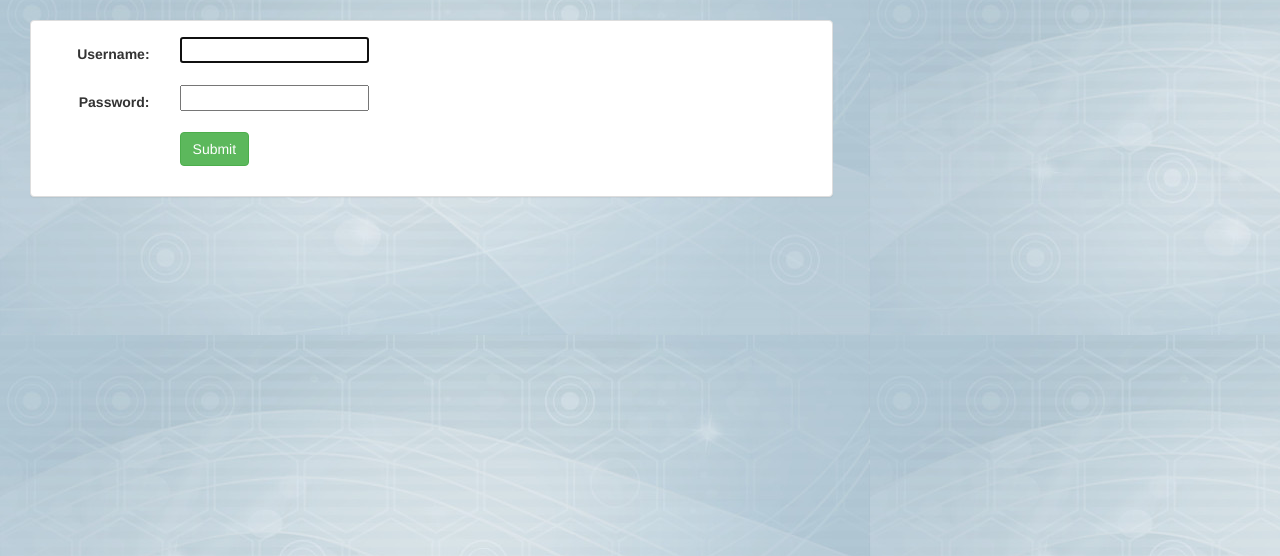
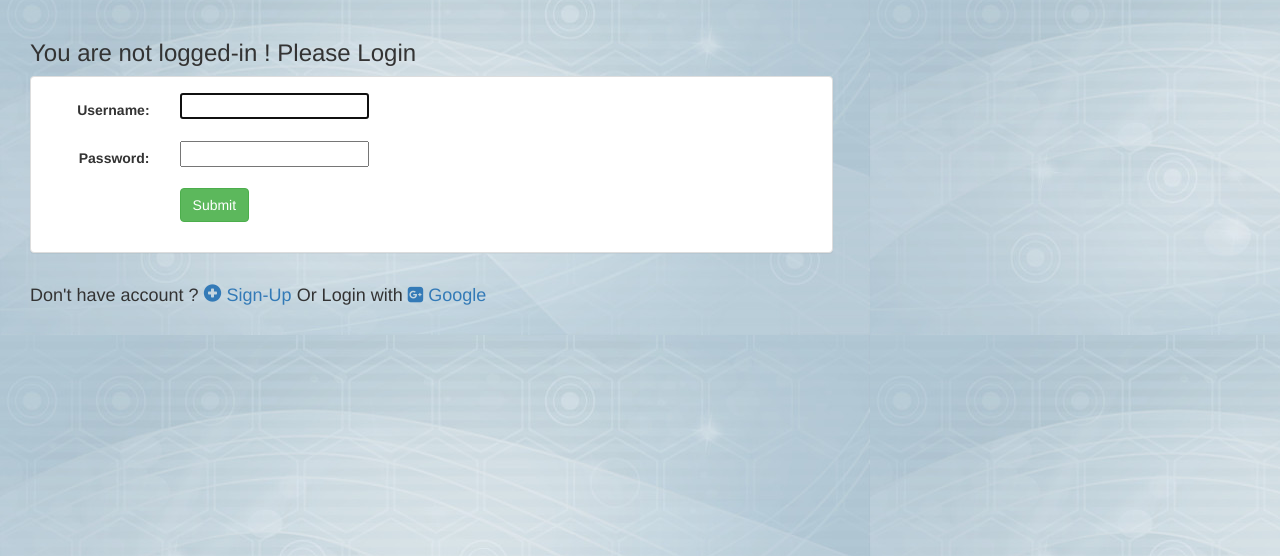
Before and after one commit to abs9594/Django_MusicalWorld, a Django app: page /login/ in a window 1280 px wide. Shown: the part 52-608 px from the top of the page. Run offline with Django 3.2, Linux system fonts and the light colour scheme; some libraries are stand-ins or nearby versions.

Commit message:
Added Google Authentication using django-allauth

```diff
--- a/Music/urls.py
+++ b/Music/urls.py
@@ -1,5 +1,6 @@
 from django.urls import path, re_path
 from . import views
+from rest_framework.urlpatterns import format_suffix_patterns
 
 app_name = 'Music'
 
@@ -14,6 +15,13 @@ urlpatterns = [
     # music/album/add
     re_path(r'^album/add/$', views.PlaylistCreate, name='add-playlist'),
 
-    re_path(r'^playlist/$', views.UserPlaylist, name='playlist')
+    re_path(r'^playlist/$', views.UserPlaylist, name='playlist'),
+
+    re_path(r'^albumrest/$', views.AlbumRest.as_view(), name='albumrest'),
+
+    re_path(r'^songrest/$', views.SongRest, name='songrest'),
+
 
 ]
+
+urlpatterns = format_suffix_patterns(urlpatterns)
--- a/MusicalWorld/urls.py
+++ b/MusicalWorld/urls.py
@@ -28,8 +28,11 @@ urlpatterns = [
     re_path(r'^registration/$',views.UserFormView.as_view(),name='registration'),
     re_path(r'^login/$',LoginView.as_view(template_name='MusicalWorld/login_form.html'),name='login'),
     re_path(r'^logout/$',LogoutView.as_view(),name='logout'),
+    re_path(r'^accounts/', include('allauth.urls')),
 
 ]
+
+
 
 if settings.DEBUG :
     urlpatterns +=static(settings.STATIC_URL, document_root=settings.STATICFILES_DIRS)
--- a/templates/MusicalWorld/login_form.html
+++ b/templates/MusicalWorld/login_form.html
@@ -2,6 +2,10 @@
 {% block title %}MusicWorld|Login{% endblock %}
 
 {% block body %}
+{% load socialaccount %}
+<div class="container-fluid">
+    <h3>You are not logged-in ! Please Login </h3>
+</div>
 
 <div class="container-fluid">
     <div class="row">
@@ -24,5 +28,15 @@
     </div>
 </div>
 
-
+<div class="container-fluid">
+    <h4>Don't have account ?
+        <a href="{% url 'registration' %}">
+            <span class="glyphicon glyphicon-plus-sign" aria-hidden="true"></span>&nbsp;Sign-Up
+        </a>
+        Or Login with
+        <a href="{% provider_login_url 'google' %}">
+            <i class="fa fa-google-plus-square" aria-hidden="true"></i>&nbsp;Google
+        </a>
+    </h4>
+</div>
 {% endblock %}
--- a/templates/base.html
+++ b/templates/base.html
@@ -4,6 +4,7 @@
     {% load staticfiles %}
     <link rel="stylesheet" href="https://maxcdn.bootstrapcdn.com/bootstrap/3.3.7/css/bootstrap.min.css" />
     <link rel="stylesheet" type="text/css" href="{% static 'Music/styles.css' %}" />
+    <link rel="stylesheet" href="https://maxcdn.bootstrapcdn.com/font-awesome/4.4.0/css/font-awesome.min.css">
 
     <meta charset="UTF-8">
     <title>{% block title %}{% endblock %}</title>
```
Also changed, not shown: Music/serializers.py (added, +16 -0 lines), Music/views.py (+18 -0 lines), MusicalWorld/settings.py (+17 -2 lines).
